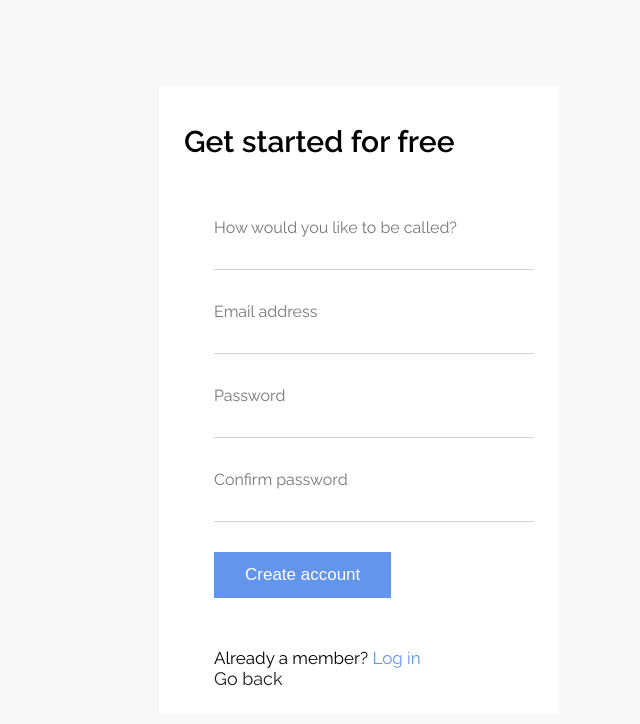
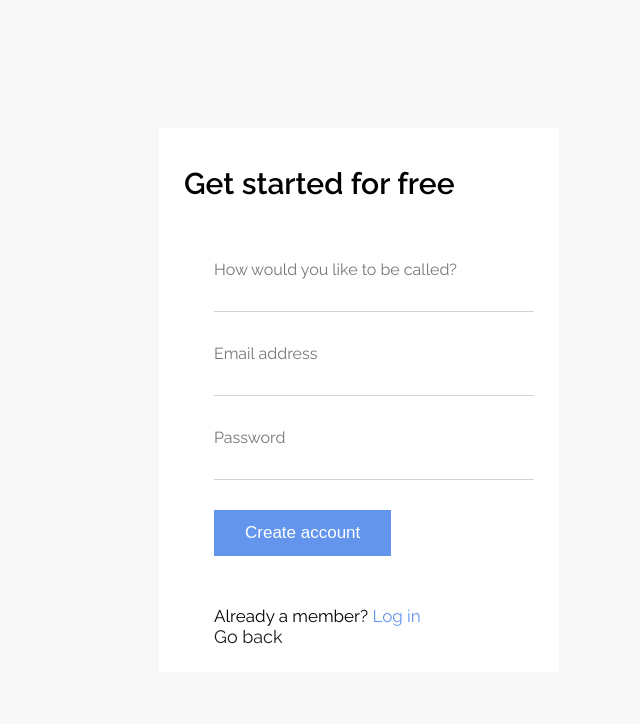
Before and after one commit to anetaradecka/budget-react, a React (Create React App) app: page /signup in a window 1280 px wide. Shown: the top 724 px of the page, without its empty margins (281-921 px from the left). Built offline with nearby package versions, Linux system fonts and the light colour scheme.

Commit message:
custom input hook added

```diff
--- /dev/null
+++ b/src/hooks/useInput.js
@@ -0,0 +1,24 @@
+import { useState } from "react";
+
+export function useInput(defaultValue, validationFn) {
+  const [enteredValue, setEnteredValue] = useState(defaultValue);
+  const [didEdit, setDidEdit] = useState(false);
+
+  const valueIsValid = validationFn(enteredValue);
+
+  function handleInputValidation(event) {
+    setEnteredValue(event.target.value);
+    setDidEdit(false);
+  }
+
+  function handleInputBlur() {
+    setDidEdit(true);
+  }
+
+  return {
+    value: enteredValue,
+    handleInputValidation,
+    handleInputBlur,
+    hasError: didEdit && !valueIsValid,
+  };
+}
--- a/src/pages/Auth/Signup.js
+++ b/src/pages/Auth/Signup.js
@@ -1,11 +1,11 @@
 import { Link, Form, redirect, json, useActionData } from "react-router-dom";
-import { useState } from "react";
+import { useInput } from "../../hooks/useInput";
 
 import {
   isValidEmail,
   isNotEmpty,
   isValidPassword,
-  isEqualToOtherValue,
+  // isEqualToOtherValue,
 } from "../../util/validation";
 import styles from "./Auth.module.css";
 import Input from "./Input";
@@ -13,49 +13,34 @@ import Input from "./Input";
 const Signup = () => {
   // returns data in case of 422 or 401
   const data = useActionData();
-
-  // FE input fields validation
-  const [enteredValues, setEnteredValues] = useState({
-    name: "",
-    email: "",
-    password: "",
-    confirmPassword: "",
-  });
-
-  const [didEdit, setDidEdit] = useState({
-    name: false,
-    email: false,
-    password: false,
-    confirmPassword: false,
-  });
-
-  function handleInputValidation(identifier, value) {
-    setEnteredValues((previousValues) => ({
-      ...previousValues,
-      // sets the field to be modified dynamically
-      [identifier]: value,
-    }));
-
-    setDidEdit((previousValues) => ({
-      ...previousValues,
-      [identifier]: false,
-    }));
-  }
-
-  function handleInputBlur(identifier) {
-    setDidEdit((previousState) => ({
-      ...previousState,
-      [identifier]: true,
-    }));
-  }
-
-  const nameIsInvalid = didEdit.name && !isNotEmpty(enteredValues.name);
-  const emailIsInvalid = didEdit.email && !isValidEmail(enteredValues.email);
-  const passwordIsInvalid =
-    didEdit.password && !isValidPassword(enteredValues.password);
-  const passwordsNotEqual =
-    didEdit.confirmPassword &&
-    !isEqualToOtherValue(enteredValues.password, enteredValues.confirmPassword);
+  // custom hook name
+  const {
+    value: nameValue,
+    handleInputValidation: handleNameChange,
+    handleInputBlur: handleNameBlur,
+    hasError: nameHasError,
+  } = useInput("", isNotEmpty);
+  // custom hook email
+  const {
+    value: emailValue,
+    handleInputValidation: handleEmailChange,
+    handleInputBlur: handleEmailBlur,
+    hasError: emailHasError,
+  } = useInput("", isValidEmail);
+  // custom hook password
+  const {
+    value: passwordValue,
+    handleInputValidation: handlePasswordChange,
+    handleInputBlur: handlePasswordBlur,
+    hasError: passwordHasError,
+  } = useInput("", isValidPassword);
+  // custom hook confirm password - How to pass both password and confirmPassword?
+  // const {
+  //   value: confirmPasswordValue,
+  //   handleInputValidation: handleConfirmPasswordChange,
+  //   handleInputBlur: handleConfirmPasswordBlur,
+  //   hasError: confirmPasswordHasError,
+  // } = useInput("", isEqualToOtherValue);
 
   return (
     <div className={styles["form-container"]}>
@@ -79,124 +64,47 @@ const Signup = () => {
             id="name"
             type="text"
             name="name"
-            onChange={(event) =>
-              handleInputValidation("name", event.target.value)
-            }
-            value={enteredValues.name}
-            onBlur={() => handleInputBlur("name")}
-            error={nameIsInvalid && "Please enter your name."}
+            onChange={handleNameChange}
+            value={nameValue}
+            onBlur={handleNameBlur}
+            error={nameHasError && "Please enter your name."}
           />
           <Input
             label="Email address"
             id="email"
             type="email"
             name="email"
-            onChange={(event) =>
-              handleInputValidation("email", event.target.value)
-            }
-            value={enteredValues.email}
-            onBlur={() => handleInputBlur("email")}
-            error={emailIsInvalid && "This is not a valid email format."}
+            onChange={handleEmailChange}
+            value={emailValue}
+            onBlur={handleEmailBlur}
+            error={emailHasError && "This is not a valid email format."}
           />
           <Input
             label="Password"
             id="password"
             type="password"
             name="password"
-            onChange={(event) =>
-              handleInputValidation("password", event.target.value)
-            }
-            value={enteredValues.password}
-            onBlur={() => handleInputBlur("password")}
+            onChange={handlePasswordChange}
+            value={passwordValue}
+            onBlur={handlePasswordBlur}
             error={
-              passwordIsInvalid &&
+              passwordHasError &&
               "Password must be at least 5 characters long and must contain at least one A-Z, one a-z letter and one /1-9/ number."
             }
           />
-          <Input
+          {/* TODO: confirm passoword logic */}
+          {/* <Input
             label="Confirm password"
             id="confirmPassword"
             type="password"
             name="confirmPassword"
-            onChange={(event) =>
-              handleInputValidation("confirmPassword", event.target.value)
+            onChange={handleConfirmPasswordChange}
+            value={confirmPasswordValue}
+            onBlur={handleConfirmPasswordBlur}
+            error={
+              confirmPasswordHasError && "Entered passwords must be equal."
             }
-            value={enteredValues.confirmPassword}
-            onBlur={() => handleInputBlur("confirmPassword")}
-            error={passwordsNotEqual && "Entered passwords must be equal."}
-          />
-          {/* <div className={styles.row}>
-            <label htmlFor="name">How would you like to be called?</label>
-            <input
-              type="text"
-              name="name"
-              id="name"
-              onChange={(event) =>
-                handleInputValidation("name", event.target.value)
-              }
-              value={enteredValues.name}
-              onBlur={() => handleInputBlur("name")}
-            />
-            <div>
-              {nameIsInvalid && (
-                <p className={styles["error-msg"]}>Please enter your name.</p>
-              )}
-            </div>
-          </div> */}
-          {/* <div className={styles.row}>
-            <label htmlFor="email">Email Address</label>
-            <input
-              type="email"
-              name="email"
-              id="email"
-              onChange={(event) =>
-                handleInputValidation("email", event.target.value)
-              }
-              value={enteredValues.email}
-              onBlur={() => handleInputBlur("email")}
-            />
-            {emailIsInvalid && (
-              <p className={styles["error-msg"]}>
-                This is not a valid email format.
-              </p>
-            )}
-          </div>
-          <div className={styles.row}>
-            <label htmlFor="password">Password</label>
-            <input
-              type="password"
-              name="password"
-              id="password"
-              onChange={(event) =>
-                handleInputValidation("password", event.target.value)
-              }
-              value={enteredValues.password}
-              onBlur={() => handleInputBlur("password")}
-            />
-            {passwordIsInvalid && (
-              <p className={styles["error-msg"]}>
-                Password must be at least 5 characters long and must contain at
-                least one /A-Z/, one /a-z/ letter and at least one /1-9/ number.
-              </p>
-            )}
-          </div>
-          <div className={styles.row}>
-            <label htmlFor="confirmPassword">Confirm password</label>
-            <input
-              type="password"
-              name="confirmPassword"
-              id="confirmPassword"
-              onChange={(event) =>
-                handleInputValidation("confirmPassword", event.target.value)
-              }
-              value={enteredValues.confirmPassword}
-              onBlur={() => handleInputBlur("confirmPassword")}
-            />
-            {passwordsNotEqual && (
-              <p className={styles["error-msg"]}>Passwords must be the same.</p>
-            )}
-          </div> */}
-
+          /> */}
           <div className={styles.row}>
             {/* <input type="hidden" name="_csrf" value="<%= csrfToken %>" /> */}
             <button className={styles.button} type="submit" value="Login">
```
